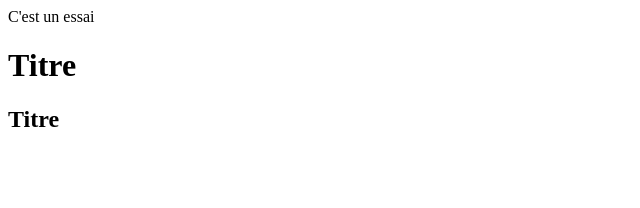
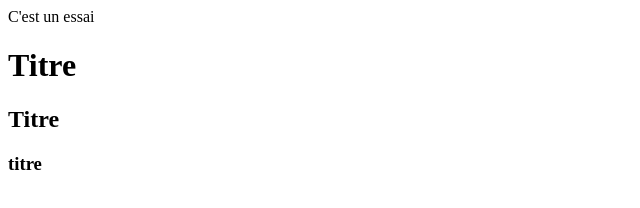
Before and after one commit to Georges-webmaster/essaitest, a plain HTML site: page index.html in a window 1280 px wide. Shown: the full height of the page, 0-640 px from the left. Drawn offline with Linux system fonts and the light colour scheme.

Commit message:
test connexion

```diff
--- a/index.html
+++ b/index.html
@@ -10,7 +10,7 @@
     <p>C'est un essai</p>
     <h1>Titre</h1>
     <h2>Titre</h2>
-<h3></h3>
+<h3>titre</h3>
 
 
 </body>
```
